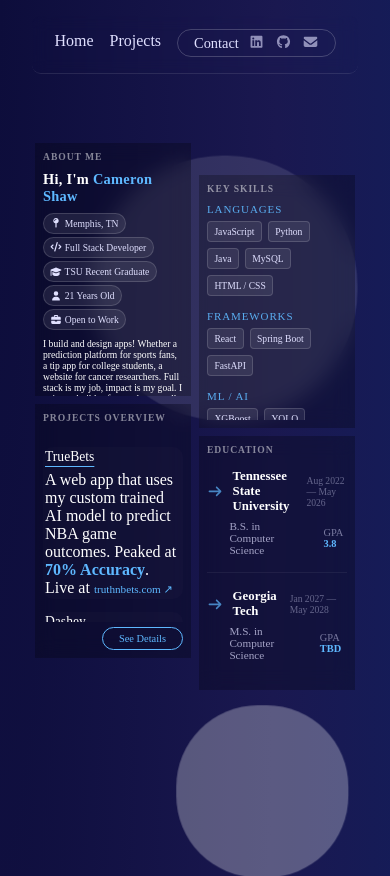
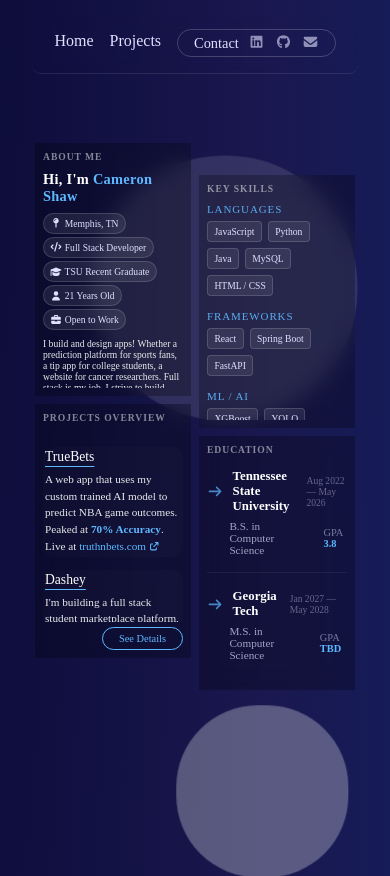
Before and after one commit to Cshaw25/cameron-portfolio, a React (Vite) app: page / in a window 390 px wide. Shown: the top 876 px of the page. Built offline with nearby package versions, Linux system fonts and the light colour scheme.

Commit message:
fixed icon not showing on mobile

```diff
--- a/src/pages/Home.jsx
+++ b/src/pages/Home.jsx
@@ -3,6 +3,7 @@
 import { FontAwesomeIcon } from '@fortawesome/react-fontawesome';
 import { faMapPin, faCode, faGraduationCap, faBriefcase, faUser } from '@fortawesome/free-solid-svg-icons';
 import { faChevronRight, faArrowRight } from '@fortawesome/free-solid-svg-icons';
+import { faArrowUpRightFromSquare } from '@fortawesome/free-solid-svg-icons';
 import Achievements from './Achievements';
 import Experience from './Experience';
 import Project from './Project';
@@ -79,7 +80,7 @@
                 <span className='tag'><FontAwesomeIcon icon={faUser} /> 21 Years Old</span>
                 <span className='tag'><FontAwesomeIcon icon={faBriefcase} /> Open to Work</span>
               </div>
-              <p className = "content-para">I build and design apps! Whether a prediction platform for sports fans, a tip app for college students, a website for cancer researchers. Full stack is my job, impact is my goal. I strive to build software that actually matter and could make a difference.</p>
+              <p className = "content-para">I build and design apps! <span id="content3-extended">Whether a prediction platform for sports fans, a tip app for college students, a website for cancer researchers. Full stack is my job. I strive to build software that actually matter and could make a difference.</span></p>
             </div>
           </div>
       </div>
@@ -132,19 +133,19 @@
             <div className = "projects-box">
                 <div className= "project">
                   <div className="project-name">TrueBets</div>
-                  <div>A web app that uses my custom trained AI model to predict NBA game outcomes. Peaked at <span className='highlight'>70% Accuracy</span>. Live at <a href="https://truthnbets.com/" target="_blank" rel="noreferrer" className='project-link'>truthnbets.com ↗</a></div>
+                  <p>A web app that uses my custom trained AI model to predict NBA game outcomes. Peaked at <span className='highlight'>70% Accuracy</span>. Live at <a href="https://truthnbets.com/" target="_blank" rel="noreferrer" className='project-link'>truthnbets.com  <FontAwesomeIcon icon={faArrowUpRightFromSquare} size="xs"/></a></p>
                 </div>
                 <div className= "project">
                   <div className="project-name">Dashey</div>
-                  <div> I'm building a full stack student marketplace platform, allowing student entruepeners to post and allow students to book appointments for a variety of buisnesses. <span className='highlight'>In progress</span></div>
+                  <p> I'm building a full stack student marketplace platform, allowing student entruepeners to post and allow students to book appointments for a variety of buisnesses. <span className='highlight'>In progress</span></p>
                 </div>
                 <div className= "project">
                   <div className="project-name">TSU-TIPS</div>
-                  <div>Full stack web app for upperclassmen to share campus guidance with new students.Live at <a href="https://cshaw25.github.io/TSU-TIPS-GDG-/frontend/templates/login.html" target="_blank" rel="noreferrer" className='project-link'>cshaw25.github.io/TSU-TIPS-GDG ↗</a> </div>
+                  <p>Full stack web app for upperclassmen to share campus guidance with new students.Live at <a href="https://cshaw25.github.io/TSU-TIPS-GDG-/frontend/templates/login.html" target="_blank" rel="noreferrer" className='project-link'>cshaw25.github.io/TSU-TIPS-GDG  <FontAwesomeIcon icon={faArrowUpRightFromSquare} size="xs"/></a> </p>
                 </div>
                 <div className= "project">
                   <div className="project-name">JPMorgan Simulation</div>
-                  <div>Production-style backend financial transaction system built with Kafka and Spring Boot</div>
+                  <p>Production-style backend financial transaction system built with Kafka and Spring Boot</p>
                 </div>
             </div>
 
--- a/src/pages/Project.jsx
+++ b/src/pages/Project.jsx
@@ -1,5 +1,8 @@
 import React, { useEffect, useRef, useState } from 'react';
 import '../styles/Project.css';
+import { faArrowUpRightFromSquare } from '@fortawesome/free-solid-svg-icons';
+import { FontAwesomeIcon } from '@fortawesome/react-fontawesome';
+
 
 // project data
 const projects = [
@@ -127,7 +130,7 @@
               {/* only show live link if project is online */}
               {project.live && (
                 <a href={project.live} target="_blank" rel="noreferrer" className="project-card-link">
-                  View Live ↗
+                  View Live  <FontAwesomeIcon icon={faArrowUpRightFromSquare} size="xs"/>
                 </a>
               )}
             </div>
--- a/src/styles/Home.css
+++ b/src/styles/Home.css
@@ -4,7 +4,6 @@
     background: rgba(0, 0, 0, 0.25);
     backdrop-filter: blur(10px);
     opacity: 0;
-
 }
 .content-slot, .content2-slot, .content3-slot, .content4-slot {
     height:30vh;
@@ -100,6 +99,7 @@
     transform: translate(-50%, -50%);
     width: 100%;
 }
+/* welcome animation section --------------------------------------------------------------- */
 .welcome-message{
     font-size: clamp(2rem, 5vw, 6rem);
     font-weight: bold;
@@ -151,6 +151,9 @@
   0% { transform: translateX(0); opacity: 1; }
   100% { transform: translateX(-100vw); opacity: 0.5; } /* at .35 of a second start the unobx animation for main -35 */
 }
+
+/* welcome animation section --------------------------------------------------------------------------------------------------------------------*/
+
 .content3,.content,.content4,.content2 {
     display: flex;
     flex-direction: column;
@@ -176,6 +179,12 @@
     align-items: center;
     gap: clamp(0.5rem, 1.5vw, 1.2rem);
     flex-wrap: wrap;
+
+}
+@media(max-width:600px){
+    .box-content{
+        overflow-y: scroll;
+    }
 }
 
 .profile-img {
@@ -209,8 +218,16 @@
     text-shadow: 0 0 8px rgba(255, 255, 255, 0.8),
                0 0 20px rgba(180, 180, 255, 0.5);
 }
-.content-para{
+.content-para{ /* styles the paragraph for the about overview section font-size: clamp(0.7rem, 1vw, 0.85rem); */
     font-size: clamp(0.6rem, 1vw, 1rem);
+    color:rgba(255, 255, 255, 0.904);
+
+
+}
+@media(max-width:100px){
+    #content3-extended{
+        display:none;
+    }
 }
 .header-row{
     display:flex;
@@ -257,7 +274,7 @@
 
 .project p {
     font-size: clamp(0.7rem, 1vw, 0.85rem);
-    color: rgba(224, 224, 255, 0.8);
+    color:rgba(255, 255, 255, 0.904);
     line-height: 1.5;
 }
 
@@ -414,6 +431,7 @@
     flex-direction: column;
     gap: 1rem;
     padding: 0.3rem 0;
+    overflow-y: scroll;
 }
 
 .education {
```
